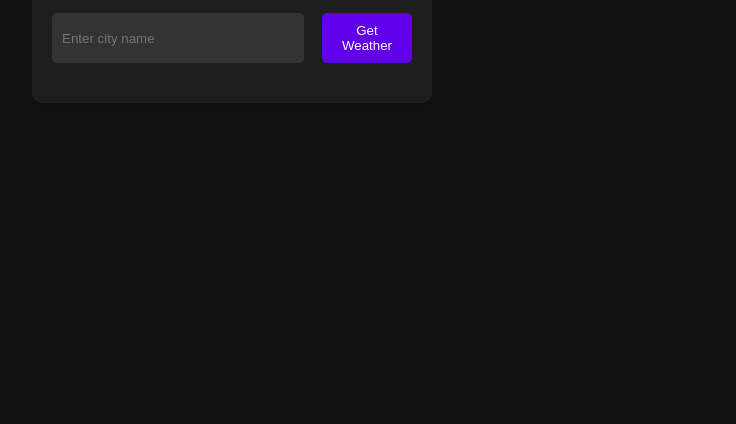
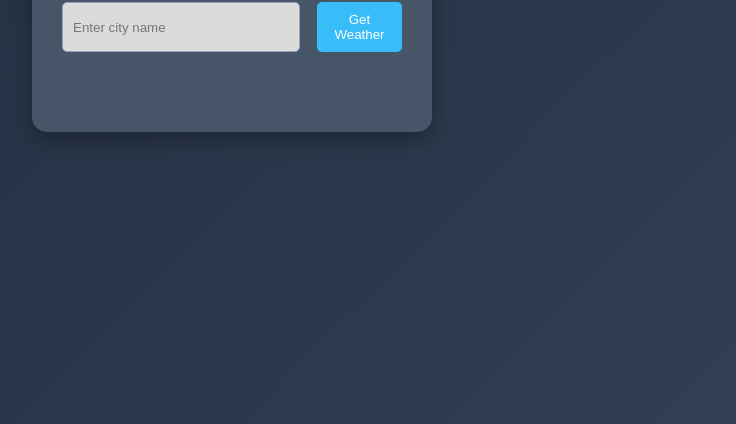
Before and after one commit to vanyasharma07/MiniProjectsJS, a plain HTML site: page weather/index.html in a window 1280 px wide. Shown: the part 376-800 px from the top of the page, without its empty margins (408-1144 px from the left). Drawn offline with Linux system fonts and the light colour scheme.

Commit message:
finalised css

```diff
--- a/weather/script.js
+++ b/weather/script.js
@@ -45,6 +45,7 @@ document.addEventListener('DOMContentLoaded', () => {
     temperatureDisplay.textContent = `Temperature : ${main.temp}°C`;
     descriptionDisplay.textContent = `Weather : ${weather[0].description}`;
     weatherInfo.classList.remove("hidden");
+
   };
 
 
--- a/weather/styles.css
+++ b/weather/styles.css
@@ -1,4 +1,3 @@
-/* styles.css */
 * {
     margin: 0;
     padding: 0;
@@ -6,9 +5,9 @@
   }
 
   body {
-    font-family: Arial, sans-serif;
-    background-color: #121212;
-    color: #FFFFFF;
+    font-family: "Segoe UI", Tahoma, Geneva, Verdana, sans-serif;
+    background: linear-gradient(135deg, #1e293b, #334155); /* dark bluish gradient */
+    color: #e2e8f0;
     display: flex;
     justify-content: center;
     align-items: center;
@@ -16,17 +15,18 @@ body {
   }
 
   .container {
-    background-color: #1E1E1E;
-    padding: 20px;
-    border-radius: 10px;
+    background-color: #475569; /* soft dark slate blue */
+    padding: 30px;
+    border-radius: 15px;
     width: 400px;
-    box-shadow: 0 5px 15px rgba(0, 0, 0, 0.2);
+    box-shadow: 0 8px 20px rgba(0, 0, 0, 0.3);
     text-align: center;
   }
 
   h1 {
     margin-bottom: 20px;
-    font-size: 24px;
+    font-size: 26px;
+    color: #cbd5e1; /* light blue-gray */
   }
 
   .input-container {
@@ -38,30 +38,34 @@ h1 {
   input[type="text"] {
     width: 70%;
     padding: 10px;
-    background-color: #333333;
-    border: none;
+    background-color: #dbdbdb;
+    border: 1px solid #94a3b8;
     border-radius: 5px;
-    color: #FFF;
+    color: #101111;
     outline: none;
   }
 
   button {
     width: 25%;
     padding: 10px;
-    background-color: #6200EA;
+    background-color: #38bdf8;
     border: none;
     border-radius: 5px;
-    color: #FFF;
+    color: white;
     cursor: pointer;
     transition: background-color 0.3s;
   }
 
   button:hover {
-    background-color: #3700B3;
+    background-color: #0ea5e9;
   }
 
   #weather-info {
+    display: flex;
+    flex-direction: column;
+    align-items: center;
     margin-top: 20px;
+    text-align: center;
   }
 
   .hidden {
@@ -69,6 +73,19 @@ button:hover {
   }
 
   #error-message {
-    color: #FF5722;
+    color: #f87171;
     margin-top: 20px;
   }
+
+  #city-name {
+    font-size: 24px;
+    margin-bottom: 10px;
+    color: #e0f2fe;
+  }
+
+  #temperature,
+  #description {
+    font-size: 18px;
+    margin: 5px 0;
+    color: #f1f5f9;
+  }
```
Also changed, not shown: weather/index.html (+1 -0 lines). Lines whose indentation alone changed are shown as unchanged.
